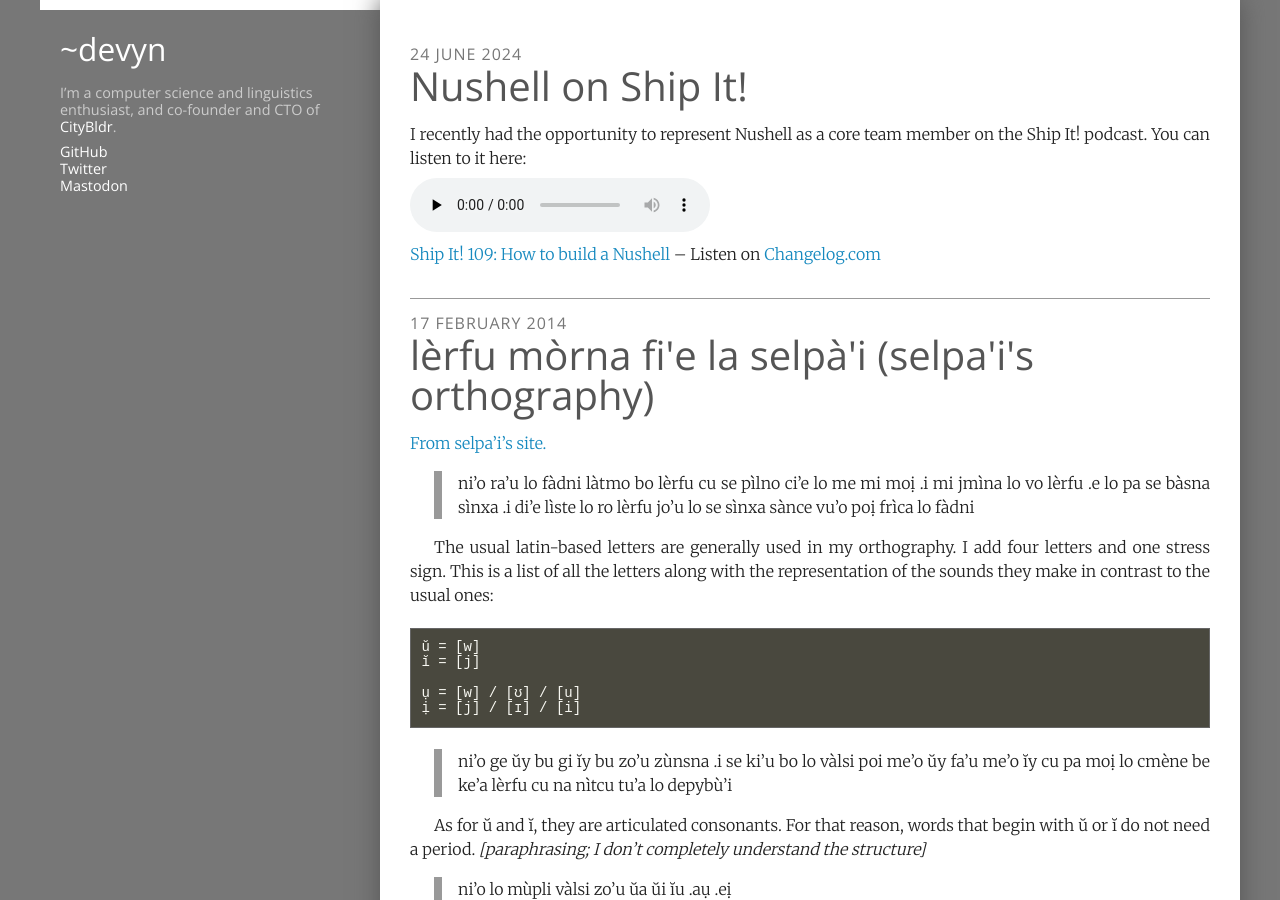
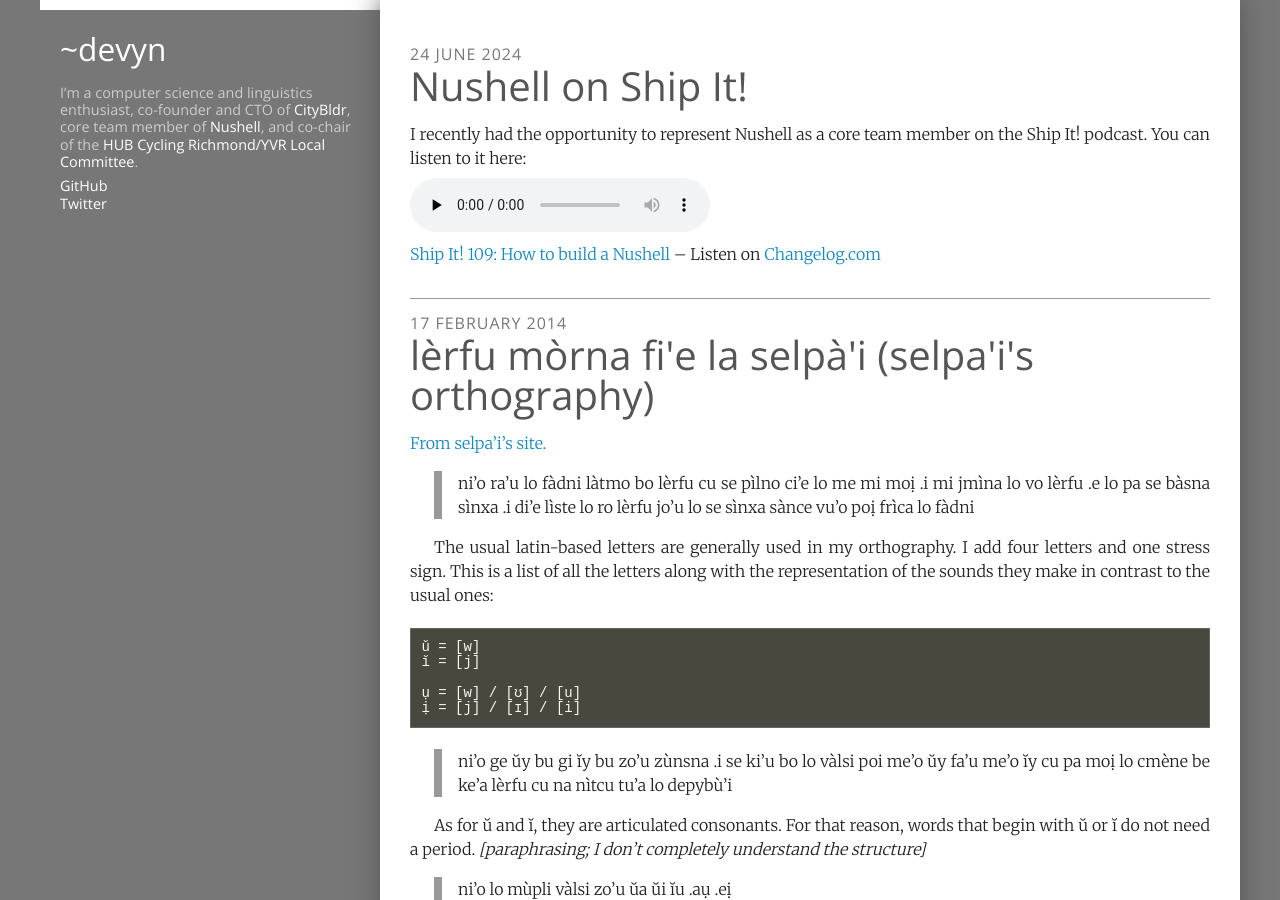
Before and after one commit to devyn/devyn.github.io, a Jekyll site: the page built from index.html, in a window 1280 px wide and 900 px high. Built offline with Jekyll 4.4.1, drawn with Linux system fonts in a browser that asks for light colours; some web fonts are replaced; a script that is not in the unit is left out; the list of posts is cut into pages by our own code.

Commit message:
update sidebar with updated roles

```diff
--- a/_includes/sidebar.markdown
+++ b/_includes/sidebar.markdown
@@ -1,8 +1,8 @@
 # [~devyn]({{ site.url }})
 
-I'm a computer science and linguistics enthusiast, and co-founder and CTO of
-[CityBldr](https://www.citybldr.com/).
+I'm a computer science and linguistics enthusiast, co-founder and CTO of [CityBldr](https://
+www.citybldr.com/), core team member of [Nushell](https://nushell.sh/), and co-chair of the [HUB
+Cycling Richmond/YVR Local Committee](https://bikehub.ca/richmond-yvr).
 
 * <a rel="me" href="https://github.com/devyn">GitHub</a>
 * <a rel="me" href="https://twitter.com/devynci">Twitter</a>
-* <a rel="me" href="https://mastodon.lol/@devyn">Mastodon</a>
```
